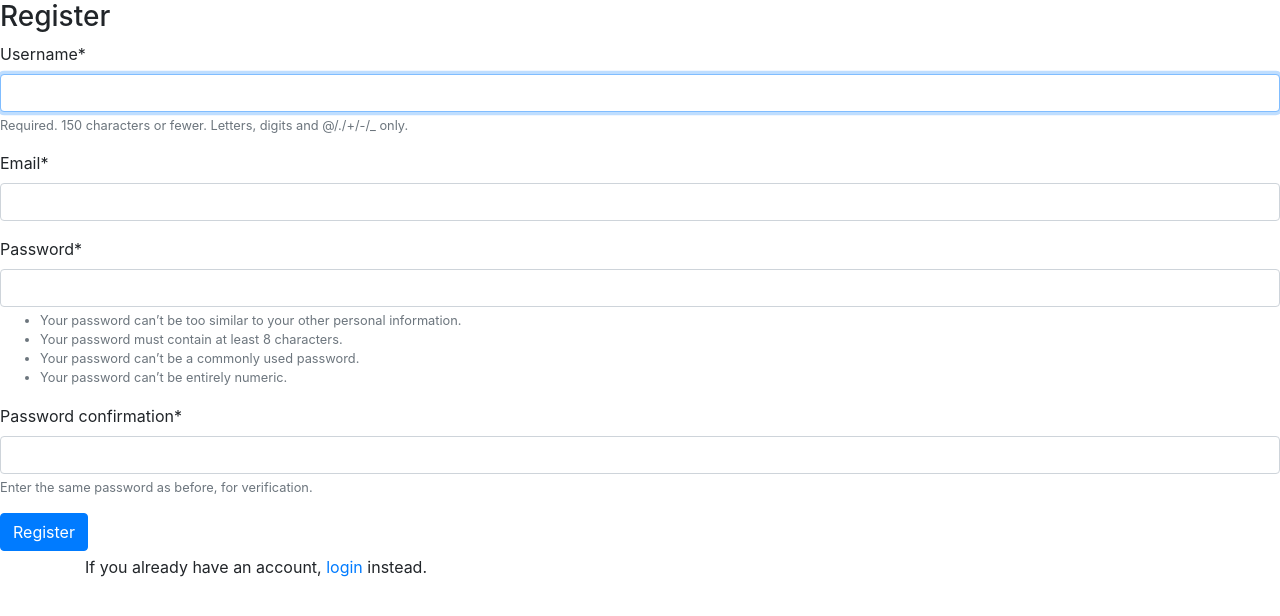
After one commit to drackon4ik/My_resume, a Django app: page /resume_app/register/ in a window 1280 px wide. The commit adds this page. Shown: the top 616 px of the page. Run offline with Django 4.2, Linux system fonts and the light colour scheme; some libraries are stand-ins or nearby versions.

Commit message:
user authorization;

```diff
--- a/my_resume/settings.py
+++ b/my_resume/settings.py
@@ -39,6 +39,8 @@ INSTALLED_APPS = [
     'django.contrib.staticfiles',
     'resume_app',
     'crispy_forms',
+    'crispy_bootstrap4',
+
 
 ]
 
@@ -124,6 +126,8 @@ STATICFILES_DIRS = [
 ]
 STATIC_ROOT = os.path.join(BASE_DIR, 'staticfiles')
 
+CRISPY_TEMPLATE_PACK = 'bootstrap4'
+
 # Default primary key field type
 # https://docs.djangoproject.com/en/4.1/ref/settings/#default-auto-field
 
--- a/resume_app/forms.py
+++ b/resume_app/forms.py
@@ -1,7 +1,18 @@
+from django import forms
+from django.contrib.auth.forms import UserCreationForm
+from django.contrib.auth.models import User
 from django.forms import ModelForm
 from .models import Customer
 
+
 # creating a form
+
+class NewUserForm(UserCreationForm):
+    email = forms.EmailField(required=True)
+
+    class Meta:
+        model = User
+        fields = ("username", "email", "password1", "password2",)
 
 
 class CustomerForm(ModelForm):
--- a/resume_app/models.py
+++ b/resume_app/models.py
@@ -9,7 +9,6 @@ class Customer(models.Model):
     skills = models.CharField(max_length=200)
     education = models.CharField(max_length=200)
     email = models.EmailField(max_length=200)
-    password = models.CharField(max_length=100)
 
     def __str__(self):
         return self.first_name + ' ' + self.last_name
--- a/resume_app/templates/login.html
+++ b/resume_app/templates/login.html
@@ -9,9 +9,9 @@
     <form method="POST">
         {% csrf_token %}
         {{ login_form|crispy }}
-        <button class="btn btn-primary" type="submit">Login</button>
+        <button class="btn btn-primary" type="submit" >Login</button>
     </form>
-    <p class="text-midl, container py-1">Don't have an account? <a href="/store/register/">Create an account</a></p>
+    <p class="text-midl, container py-1">Don't have an account? <a href="/resume_app/register/">Create an account</a></p>
 </div>
 
 {% endblock %}
--- /dev/null
+++ b/resume_app/templates/register.html
@@ -0,0 +1,17 @@
+{% extends "header.html" %}
+
+{% block content %}
+
+{% load crispy_forms_tags %}
+
+<div class="text-midl">
+    <h3>Register</h3>
+    <form method="POST">
+        {% csrf_token %}
+        {{ register_form|crispy }}
+        <button class="btn btn-primary" type="submit">Register</button>
+    </form>
+    <p class="text-midl, container py-1">If you already have an account, <a href="/resume_app/login/">login</a> instead.</p>
+</div>
+
+{% endblock %}
--- a/resume_app/urls.py
+++ b/resume_app/urls.py
@@ -1,8 +1,10 @@
 from django.urls import path
-from .views import resume
+from .views import resume, login_request, logout_request, register_request, home
 
 urlpatterns = [
+    path('', home, name='home'),
     path('form/', resume, name='form'),
-    # path('login/', login_request, name='login'),
-    # path('logout/', logout_request, name='logout')
+    path('login/', login_request, name='login'),
+    path('logout/', logout_request, name='logout'),
+    path('register/', register_request, name='register')
 ]
--- a/resume_app/views.py
+++ b/resume_app/views.py
@@ -3,8 +3,29 @@ from django.contrib.auth import authenticate, login, logout
 from django.contrib.auth.forms import AuthenticationForm
 from django.http import HttpResponse
 from django.shortcuts import render, redirect, reverse
-from .forms import CustomerForm
+from .forms import CustomerForm, NewUserForm
 
+
+def home(request):
+    return HttpResponse("Worked")
+
+
+def register_request(request):
+    if request.method == "POST":
+        form = NewUserForm(request.POST)
+        if form.is_valid():
+            username = form.cleaned_data.get('username')
+            password = form.cleaned_data.get('password1')
+            user = form.save()
+            login(request, user)
+            messages.success(request, "Registration successful.")
+            user_info = {'username': username, 'password': password}
+            return login_request(request, user_info)
+        else:
+            return render(request=request, template_name="register.html", context={"register_form": form})
+        # messages.error(request, "Unsuccessful registration. Invalid information.")
+    form = NewUserForm()
+    return render(request=request, template_name="register.html", context={"register_form": form})
 
 
 def resume(request):
@@ -25,30 +46,30 @@ def resume(request):
         return render(request, 'index.html', context={'form': form})
 
 
-# def login_request(request, user_info=None):
-#     if request.method == "POST":
-#         form = AuthenticationForm(request, data=request.POST)
-#         if form.is_valid():
-#             username = form.cleaned_data.get('username')
-#             password = form.cleaned_data.get('password')
-#             user = authenticate(username=username, password=password)
-#             if user is not None:
-#                 login(request, user)
-#                 messages.info(request, f"You are now logged in as {username}.")
-#                 return redirect("/resume_app/")
-#             else:
-#                 messages.error(request, "Invalid username or password.")
-#                 print(messages.error(request, "Invalid username or password."))
-#         else:
-#             messages.error(request, "Invalid username or password.")
-#     form = AuthenticationForm()
-#     if user_info:
-#         form.fields['username'].initial = user_info.get('username')
-#         form.fields['password'].initial = user_info.get('password')
-#     return render(request=request, template_name="login.html", context={"login_form": form})
-#
-#
-# def logout_request(request):
-#     logout(request)
-#     messages.info(request, "You have successfully logged out.")
-#     return redirect("/resume_app/")
+def login_request(request, user_info=None):
+    if request.method == "POST":
+        form = AuthenticationForm(request, data=request.POST)
+        if form.is_valid():
+            username = form.cleaned_data.get('username')
+            password = form.cleaned_data.get('password')
+            user = authenticate(username=username, password=password)
+            if user is not None:
+                login(request, user)
+                messages.info(request, f"You are now logged in as {username}.")
+                return redirect("/resume_app/")
+            else:
+                messages.error(request, "Invalid username or password.")
+                print(messages.error(request, "Invalid username or password."))
+        else:
+            messages.error(request, "Invalid username or password.")
+    form = AuthenticationForm()
+    if user_info:
+        form.fields['username'].initial = user_info.get('username')
+        form.fields['password'].initial = user_info.get('password')
+    return render(request=request, template_name="login.html", context={"login_form": form})
+
+
+def logout_request(request):
+    logout(request)
+    messages.info(request, "You have successfully logged out.")
+    return redirect("/resume_app/")
```
Also changed, not shown: db.sqlite3.
